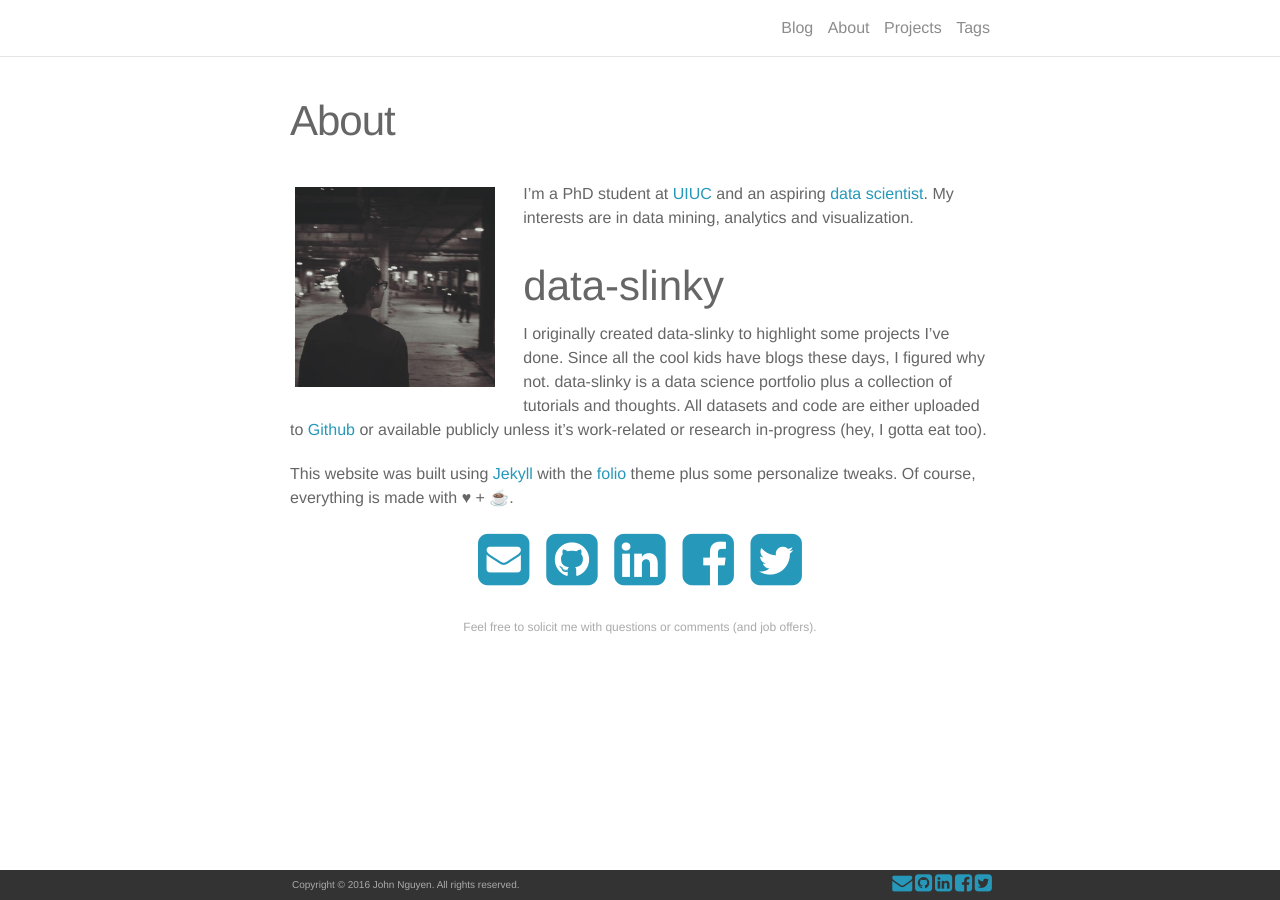
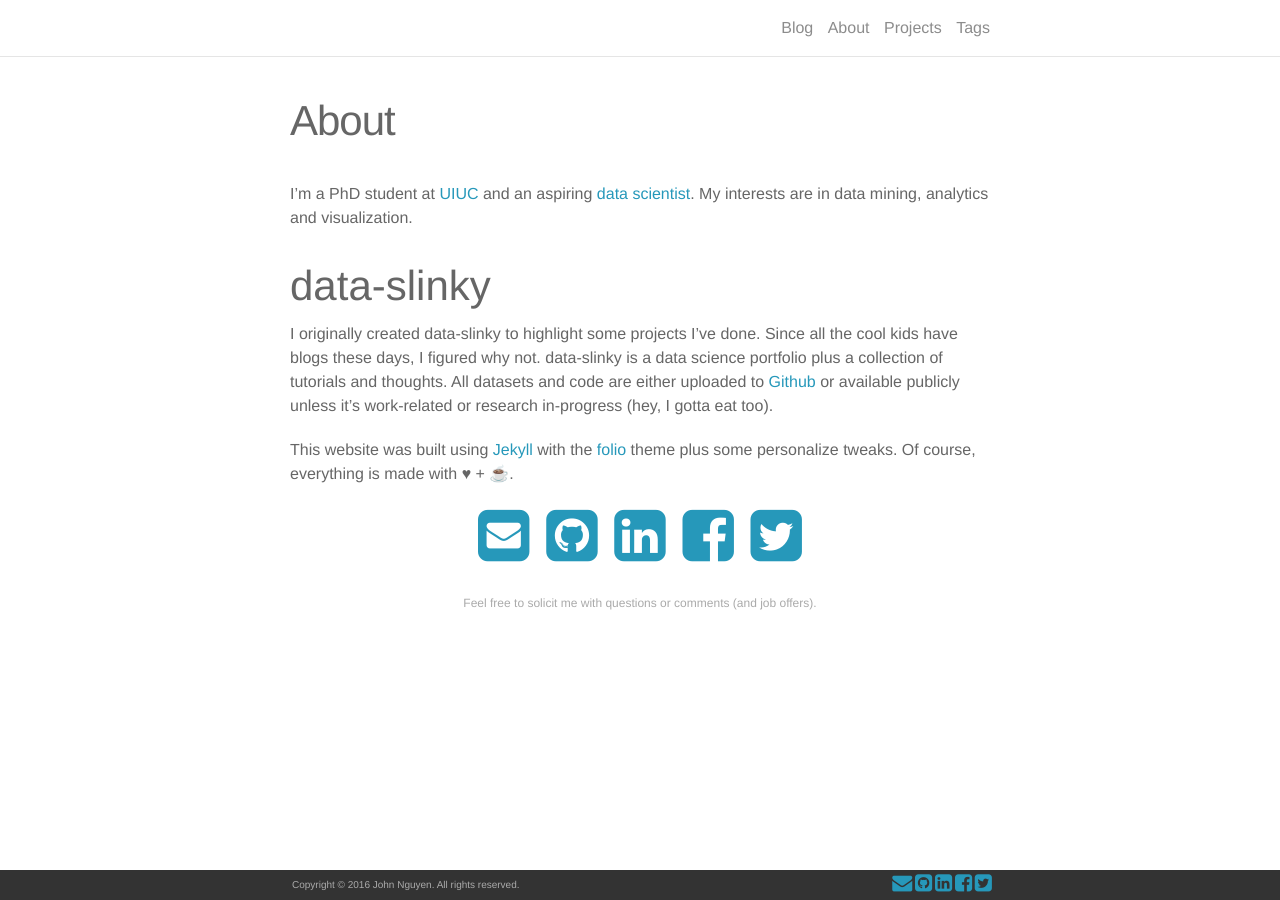
Before and after one commit to data-slinky/data-slinky.github.io, a Jekyll site: the page built from about.md, in a window 1280 px wide. Built offline with Jekyll 4.4.1, drawn with Linux system fonts in a browser that asks for light colours; nearby versions of some CDN libraries.

Commit message:
remove pic

```diff
--- a/about.md
+++ b/about.md
@@ -3,9 +3,6 @@ layout: page
 title: About
 permalink: /about/
 ---
-<div class="col one left">
-<img src="/img/profile.jpg" width="200">
-</div>
 
 I'm a PhD student at [UIUC](http://illinois.edu/) and an aspiring
 [data scientist](http://i.giphy.com/ize2r20ICQONq.gif). My interests are in data mining,
```
